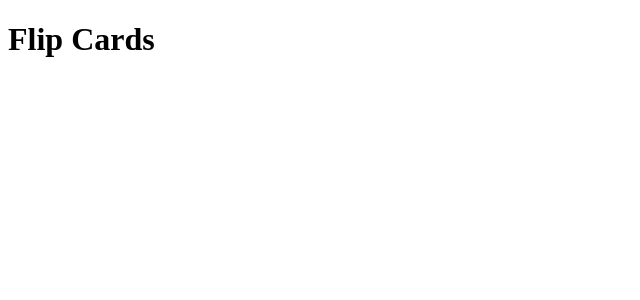
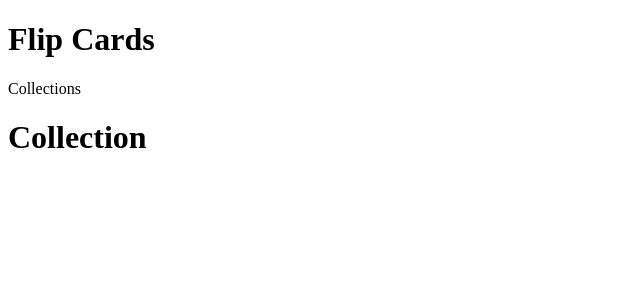
Before and after one commit to BriGuy520/flash-cards, a React (Create React App) app: page / in a window 1280 px wide. Shown: the top 300 px of the page, without its empty margins (0-640 px from the left). Built offline with nearby package versions, Linux system fonts and the light colour scheme.

Commit message:
adding some export defaults to the collections and collection components

```diff
--- a/src/App.tsx
+++ b/src/App.tsx
@@ -1,11 +1,14 @@
 import React from 'react';
 import './App.css';
+import Collection from './components/Collection';
+import Collections from './components/Collections';
 
 function App(): any {
   return (
     <div className="App">
       <h1>Flip Cards</h1>
-
+      <Collections />
+      <Collection />
     </div>
   );
 }
--- a/src/components/Collection.tsx
+++ b/src/components/Collection.tsx
@@ -1,6 +1,12 @@
 import React from 'react';
 
 
-const Collection = () => {
+const Collection: React.FC = () => {
+
+  return (
+    <h1>Collection</h1>
+  )
 
 }
+
+export default Collection;
--- a/src/components/Collections.tsx
+++ b/src/components/Collections.tsx
@@ -1,6 +1,14 @@
 import React from 'react';
 
 
-const Collections = () => {
+const Collections: React.FC = () => {
+
+  return (
+    <div>
+      <p>Collections</p>
+    </div>
+  )
 
 }
+
+export default Collections;
```
